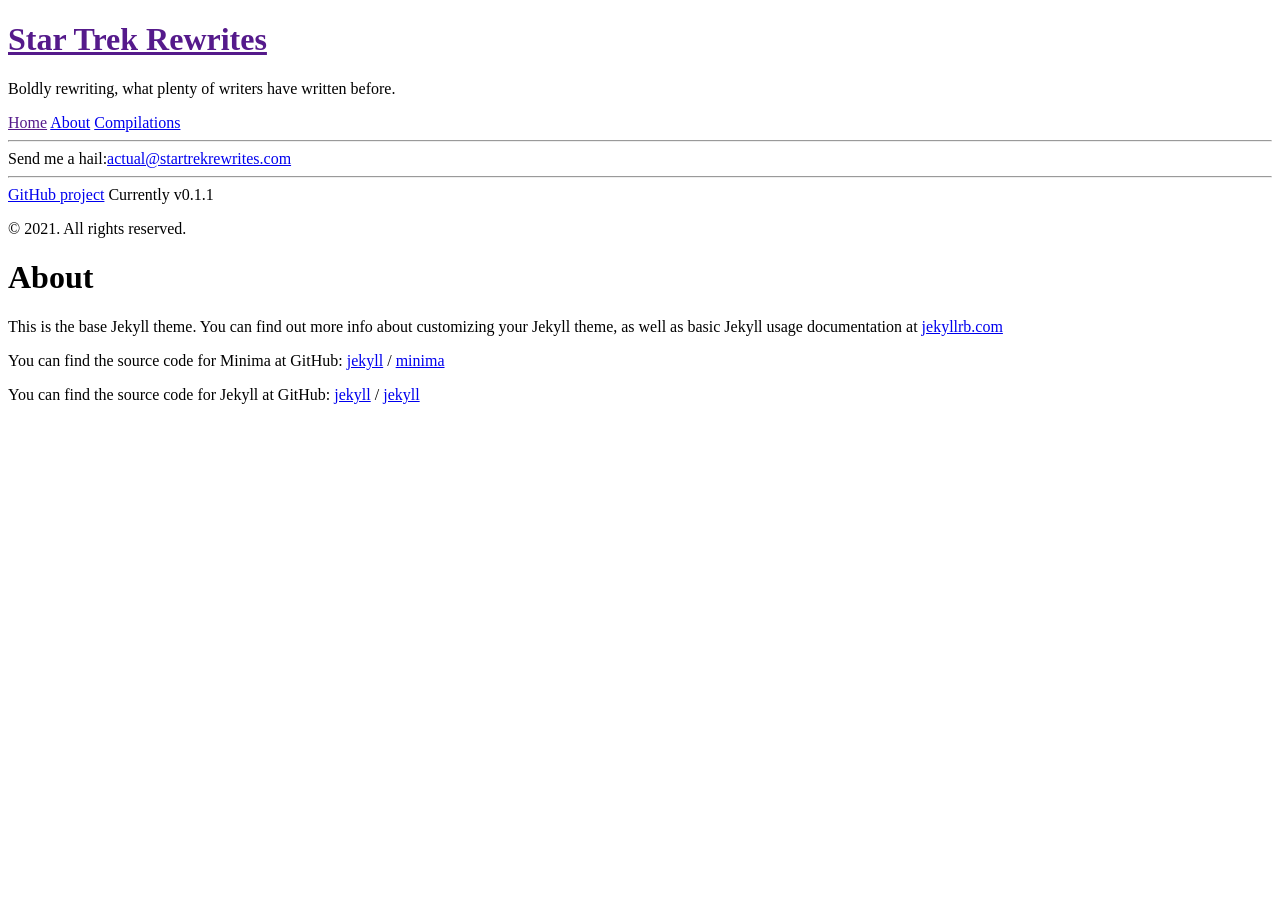
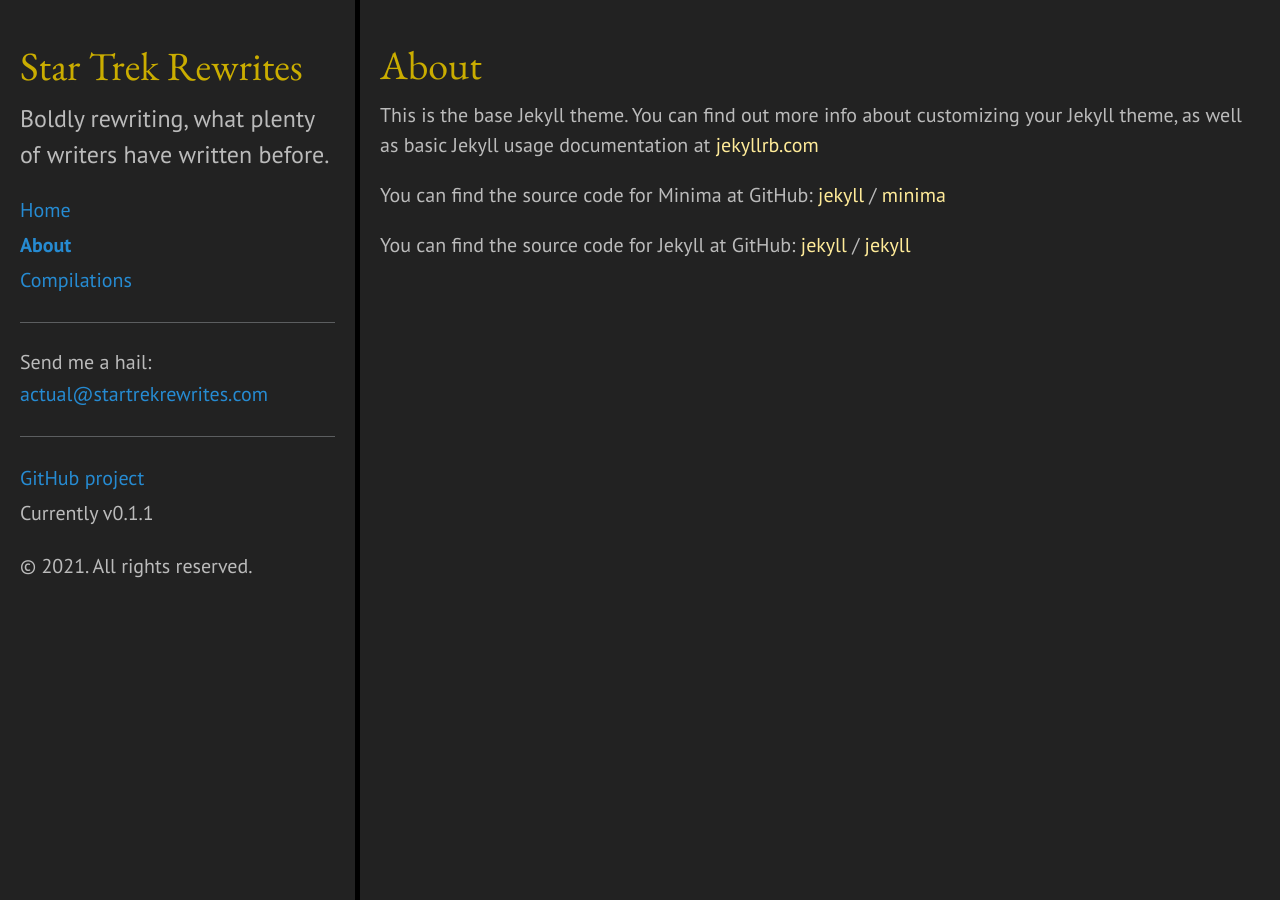
Before and after one commit to jnissenbaum18/startrekrewrites, a Jekyll site: the page built from about.md, in a window 1280 px wide. Built offline with Jekyll 4.4.1, drawn with Linux system fonts in a browser that asks for light colours.

Commit message:
switched to relative urls

```diff
--- a/_includes/head.html
+++ b/_includes/head.html
@@ -15,15 +15,15 @@
   </title>
 
   <!-- CSS -->
-  <link rel="stylesheet" href="{{ site.baseurl }}public/css/poole.css">
-  <link rel="stylesheet" href="{{ site.baseurl }}public/css/syntax.css">
-  <link rel="stylesheet" href="{{ site.baseurl }}public/css/blackdoc.css">
-  <link rel="stylesheet" href="{{ site.baseurl }}public/css/custom.css">
+  <link rel="stylesheet" href="{{ "/public/css/poole.css" | relative_url }}">
+  <link rel="stylesheet" href="{{ "/public/css/syntax.css" | relative_url }}">
+  <link rel="stylesheet" href="{{ "/public/css/blackdoc.css" | relative_url }}">
+  <link rel="stylesheet" href="{{ "/public/css/custom.css" | relative_url }}">
   <link rel="stylesheet" href="https://fonts.googleapis.com/css?family=PT+Sans:400,400italic,700|Abril+Fatface">
   <link rel="stylesheet" href="https://fonts.googleapis.com/css?family=EB+Garamond">
   <!-- Icons -->
-  <link rel="apple-touch-icon-precomposed" sizes="144x144" href="{{ site.baseurl }}public/apple-touch-icon-144-precomposed.png">
-  <link rel="shortcut icon" href="{{ site.baseurl }}public/favicon.ico">
+  <link rel="apple-touch-icon-precomposed" sizes="144x144" href="{{ "/public/apple-touch-icon-144-precomposed.png" | relative_url }}">
+  <link rel="shortcut icon" href="{{ "/public/favicon.ico" | relative_url }}">
 
   <!-- RSS -->
   <link rel="alternate" type="application/rss+xml" title="RSS" href="/atom.xml">
--- a/_includes/sidebar.html
+++ b/_includes/sidebar.html
@@ -2,7 +2,7 @@
   <div class="container sidebar-sticky">
     <div class="sidebar-about">
       <h1>
-        <a href="{{ site.baseurl }}">
+        <a href="{{ "/" | relative_url }}">
           {{ site.title }}
         </a>
       </h1>
@@ -10,7 +10,7 @@
     </div>
 
     <nav class="sidebar-nav">
-      <a class="sidebar-nav-item{% if page.url == site.baseurl %} active{% endif %}" href="{{ site.baseurl }}">Home</a>
+      <a class="sidebar-nav-item{% if page.url == site.baseurl %} active{% endif %}" href="{{ "/" | relative_url }}">Home</a>
 
       {% comment %}
         The code below dynamically generates a sidebar nav of pages with
@@ -21,7 +21,7 @@
       {% for node in pages_list %}
         {% if node.title != null %}
           {% if node.layout == "page" %}
-            <a class="sidebar-nav-item{% if page.url == node.url %} active{% endif %}" href="{{ site.baseurl }}{{ node.url  | remove_first: '/' }}">{{ node.title }}</a>
+            <a class="sidebar-nav-item{% if page.url == node.url %} active{% endif %}" href="{{ site.baseurl }}{{ node.url  | relative_url }}">{{ node.title }}</a>
           {% endif %}
         {% endif %}
       {% endfor %}
--- a/compilations.html
+++ b/compilations.html
@@ -8,7 +8,7 @@
     {% for post in site.pages %}
       {% if post.compilation == true %}
         <li>
-          <a href="{{ post.url }}">
+          <a href="{{ post.url | relative_path }}">
             {{ post.compilationTitle }}
           </a>
         </li>
```
